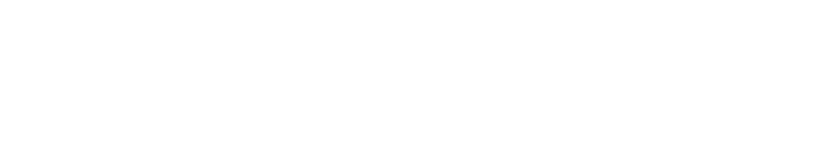
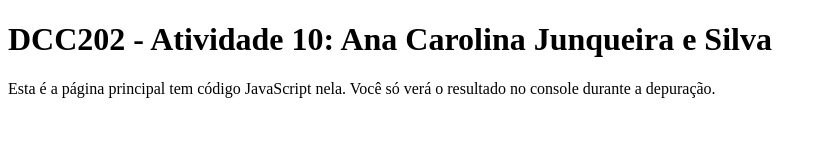
Before and after one commit to ufjf-dcc202/ufjf-dcc202-2023-3-b-atv10-AnaCarolinaJunqueira, a website: page index.html in a window 1280 px wide. Shown: the whole page, without its empty margins (0-827 px from the left). Drawn offline with Linux system fonts and the light colour scheme.

Commit message:
adicionando conteudo ao index.html

```diff
--- a/index.html
+++ b/index.html
@@ -1,11 +1,15 @@
 <!DOCTYPE html>
-<html lang="en">
+<html lang="pt">
 <head>
     <meta charset="UTF-8">
     <meta name="viewport" content="width=device-width, initial-scale=1.0">
-    <title>Document</title>
+    <title>DCC202 - Atividade 10: Ana Carolina Junqueira e Silva</title>
 </head>
 <body>
+    <main>
+        <h1>DCC202 - Atividade 10: Ana Carolina Junqueira e Silva</h1>
+        <p>Esta é a página principal tem código JavaScript nela. Você só verá o resultado no console durante a depuração.</p>
+    </main>
 
 </body>
 </html>
```
